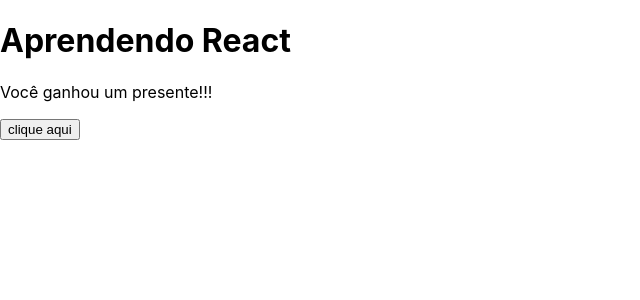
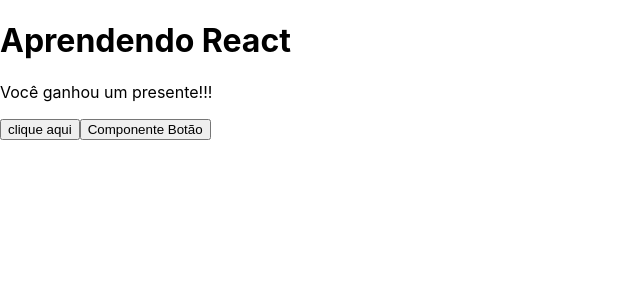
Before and after one commit to evertontech/estudos-react, a React (Create React App) app: page / in a window 1280 px wide. Shown: the top 300 px of the page, without its empty margins (0-640 px from the left). Built offline with nearby package versions, Linux system fonts and the light colour scheme.

Commit message:
Usando componente React

```diff
--- a/src/App.js
+++ b/src/App.js
@@ -1,4 +1,5 @@
 import "./App.css";
+import Botao from "./components/botao";
 
 function App() {
   return (
@@ -6,6 +7,7 @@
       <h1>Aprendendo React</h1>
       <p>Você ganhou um presente!!!</p>
       <button>clique aqui</button>
+      <Botao></Botao>
     </>
   );
 }
--- /dev/null
+++ b/src/components/botao.jsx
@@ -0,0 +1,3 @@
+export default function Botao() {
+  return <button>Componente Botão</button>;
+}
```
